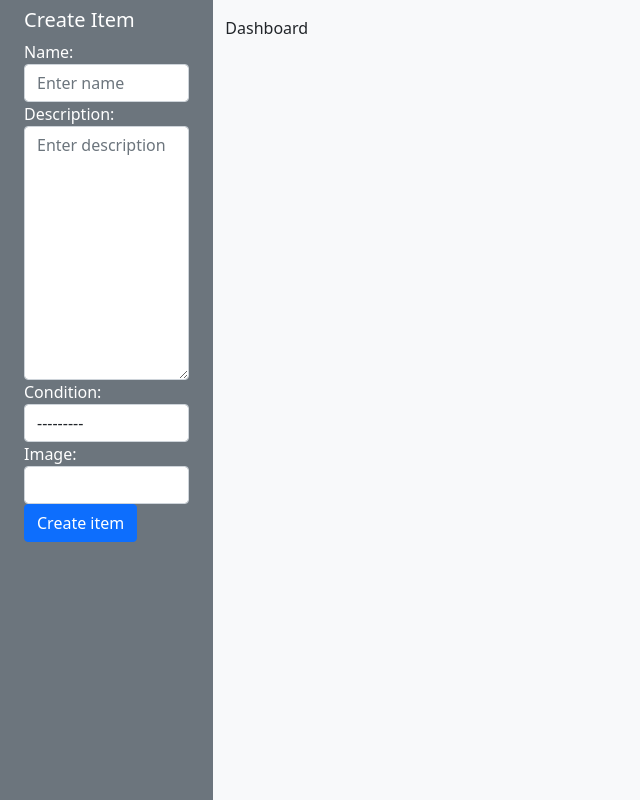
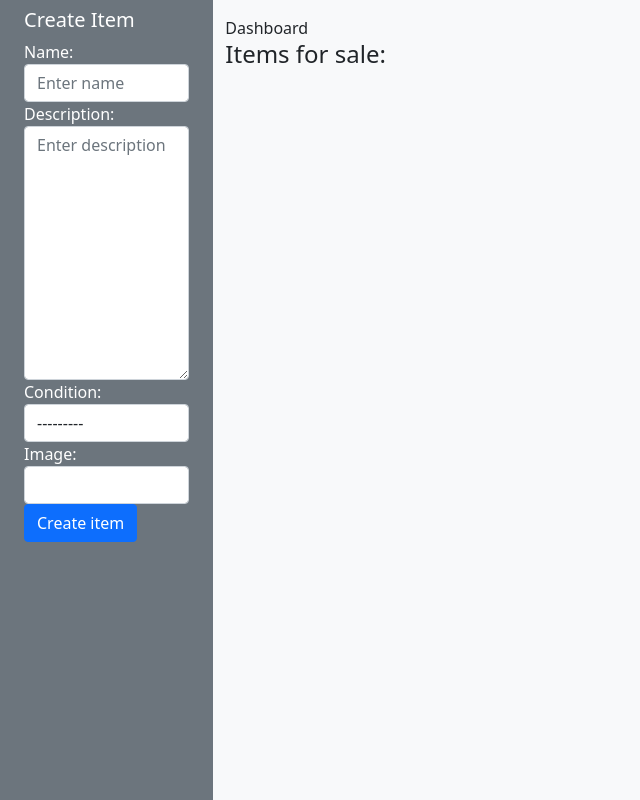
Before and after one commit to ElvarThorS/T-220-VLN2, a Django app: page /dashboard/ in a window 1280 px wide. Shown: the part 68-868 px from the top of the page, without its empty margins (0-640 px from the left). Run offline with Django 4.2, Linux system fonts and the light colour scheme; the visitor is signed in with stand-in values (Sample User, id 1); data that the repository does not hold is empty.

Commit message:
Tengdi database við dashboard

```diff
--- a/fire_sale/firesale/views.py
+++ b/fire_sale/firesale/views.py
@@ -4,6 +4,7 @@ from django.contrib.auth.models import User
 from django.shortcuts import render, redirect
 from firesale.forms.item_form import CreateItemForm
 from firesale.forms.personal_form import PersonalForm
+from firesale.models import Item
 
 from . import models
 
@@ -20,15 +21,10 @@ def login(request):
 def register(request):
     if request.method == 'POST':
         form = UserCreationForm(data=request.POST)
-
-
         if form.is_valid():
-
             saved = form.save()
             personal = models.PersonalInformation(name=saved.username, bio='', auth_user_id=saved.id, user_image_id=0)
-            print("Personal save:", personal)
             personal.save()
-            print("SAVED:", saved.id)
             return redirect('/login')
     return render(request, 'firesale/register.html', {
         'form': UserCreationForm(),
@@ -62,7 +58,8 @@ def dashboard(request):
     else:
         form = CreateItemForm()
     return render(request, 'firesale/dashboard.html', {
-        'form': form
+        'form': form,
+        'items': Item.objects.all()
     })
 
 @login_required
@@ -80,7 +77,8 @@ def my_items(request):
     else:
         form = CreateItemForm()
     return render(request, 'firesale/my_items.html', {
-        'form': form
+        'form': form,
+        'items': None
     })
 
 @login_required
--- a/fire_sale/templates/firesale/dashboard.html
+++ b/fire_sale/templates/firesale/dashboard.html
@@ -3,6 +3,12 @@
     {% include 'sidebar.html' %}
     <div class="col py-3">
             Dashboard
+            <h4>Items for sale:</h4>
+            <div class="items">
+                {% for item in items %}
+                  {% include 'firesale/single_item.html' with item=item %}
+                {% endfor %}
+            </div>
         </div>
     </div>
 </div>
--- /dev/null
+++ b/fire_sale/templates/firesale/single_item.html
@@ -0,0 +1,3 @@
+<div class="well item">
+  {{item}}
+</div>
```
